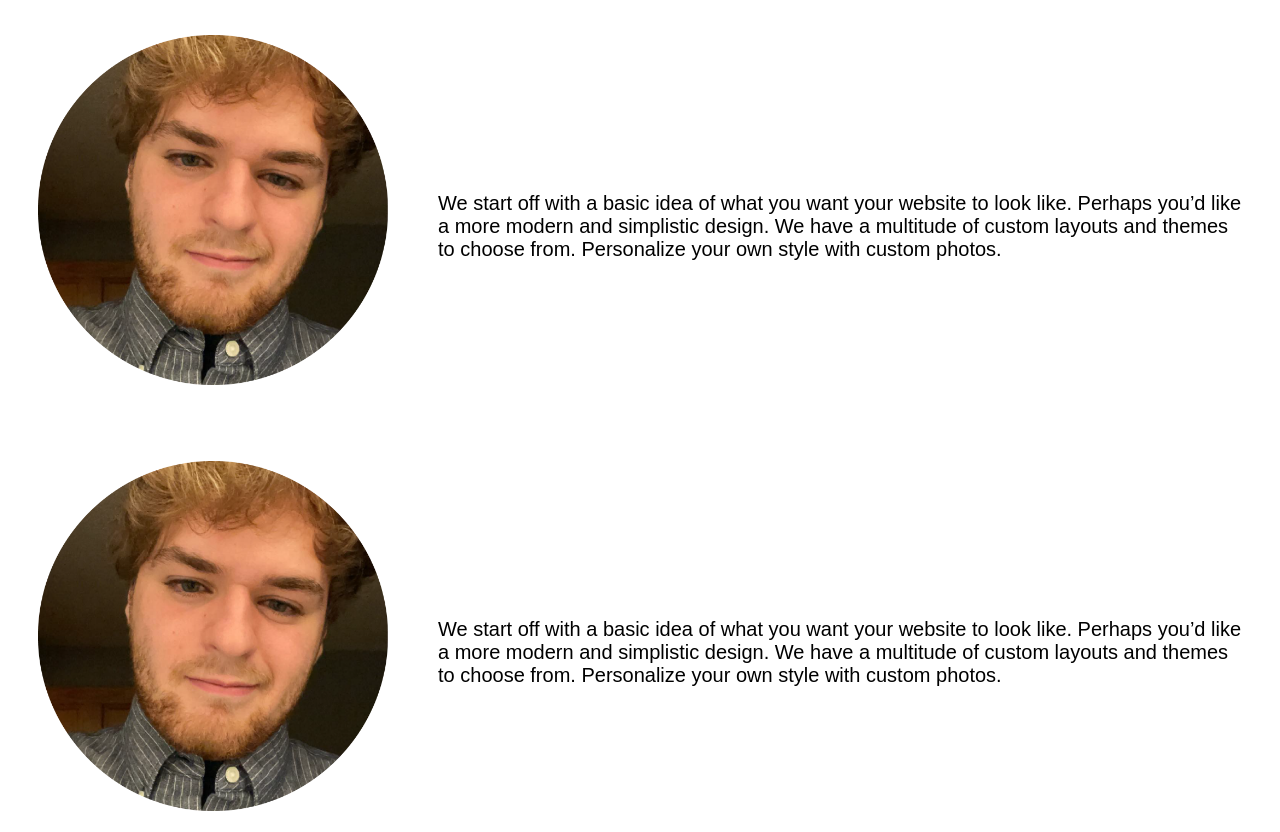
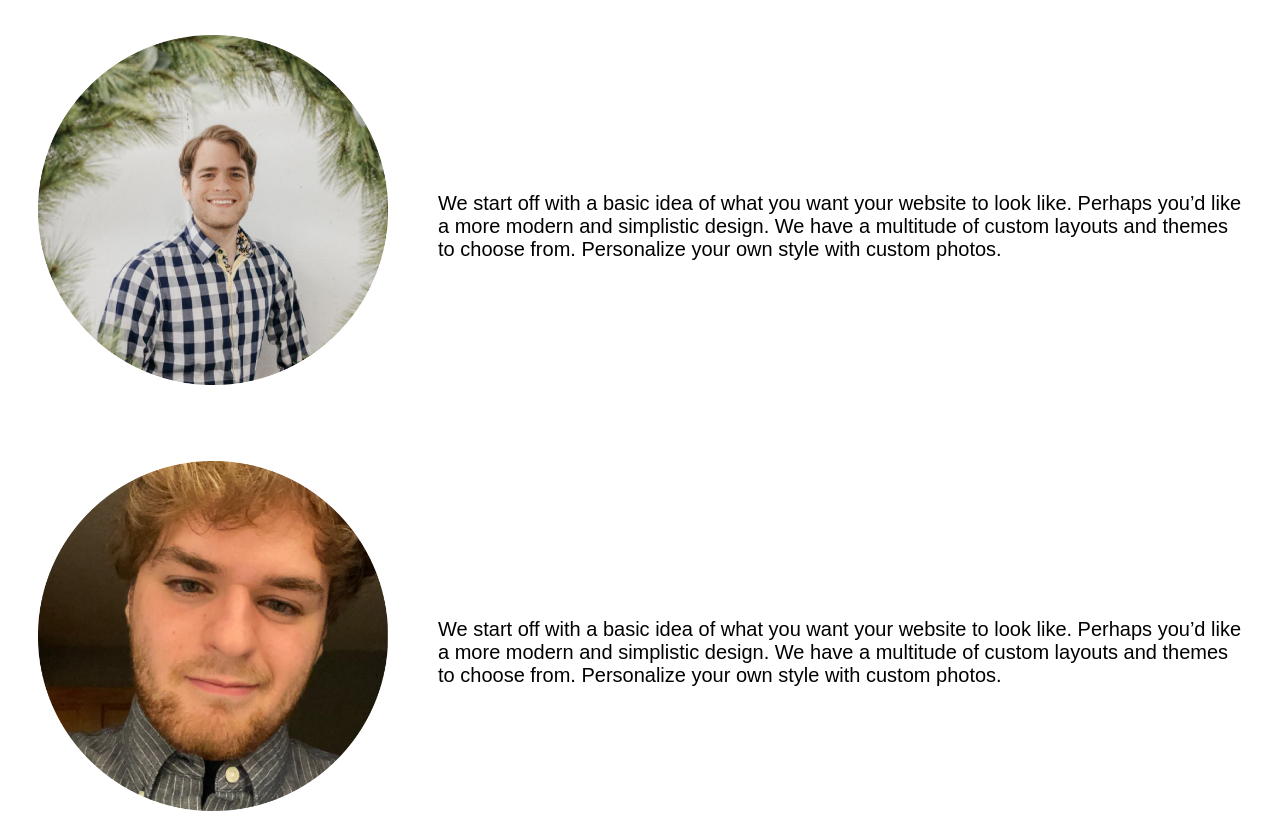
Before and after one commit to Emberwind-Studios/Company-Site-Gatsby, a Gatsby site: page / in a window 1280 px wide. Shown: the part 3807-4639 px from the top of the page. Built offline with nearby package versions, Linux system fonts and the light colour scheme; Gatsby itself is replaced by a stand-in of ours.

Commit message:
changed pfp on about us section

```diff
--- a/src/components/homePage/aboutUs/About.jsx
+++ b/src/components/homePage/aboutUs/About.jsx
@@ -3,6 +3,7 @@ import { Container, Row, Col } from "../../global/theme/Theme";
 import styled from "styled-components";
 import "./about.css";
 import justinpfp from "../../../images/pfp-images/justin-pfp.png";
+import kalebpfp from "../../../images/pfp-images/kaleb-pfp.png";
 
 const TitleText = styled.p`
   padding-top: 4%;
@@ -16,7 +17,7 @@ const About = () => {
       <Container>
         <Row className="about-row">
           <Col>
-            <img src={justinpfp} className="justin-pfp"></img>
+            <img src={kalebpfp} className="pfp"></img>
           </Col>
           <Col className="text-col">
             <TitleText>
@@ -32,7 +33,7 @@ const About = () => {
       <Container>
         <Row className="about-row">
           <Col>
-            <img src={justinpfp} className="justin-pfp"></img>
+            <img src={justinpfp} className="pfp"></img>
           </Col>
           <Col className="text-col">
             <TitleText>
--- a/src/components/homePage/aboutUs/about.css
+++ b/src/components/homePage/aboutUs/about.css
@@ -1,4 +1,4 @@
-.justin-pfp {
+.pfp {
   width: 350px;
   height: 350px;
 }
```
Also changed, not shown: src/images/pfp-images/kaleb-pfp.png (added).
